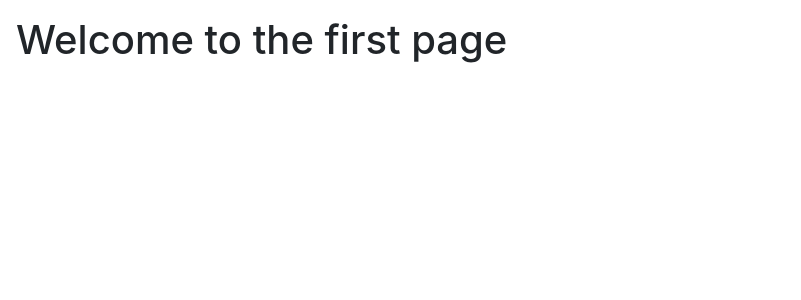
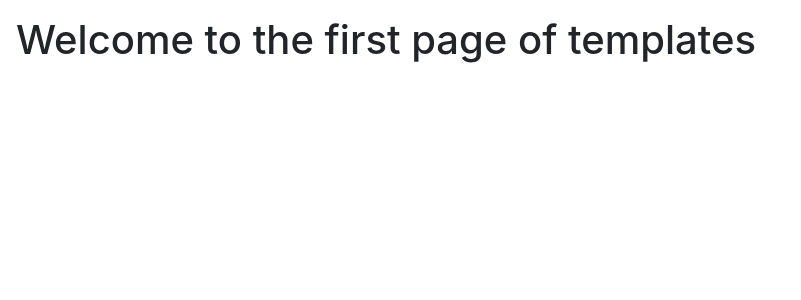
Before and after one commit to utsabgayawali/Complet-TODO, a Django app: page /home/ in a window 1280 px wide. Shown: the top 300 px of the page, without its empty margins (0-801 px from the left). Run offline with Django 5.2, Linux system fonts and the light colour scheme.

Commit message:
3rd  commit

```diff
--- a/templates/home.html
+++ b/templates/home.html
@@ -11,7 +11,7 @@
     <title>Hello, world!</title>
   </head>
   <body>
-    <h1 class="h1 mx-3 my-3">Welcome to the first page </h1>
+    <h1 class="h1 mx-3 my-3">Welcome to the first page of templates </h1>
 
     <!-- Optional JavaScript -->
     <!-- jQuery first, then Popper.js, then Bootstrap JS -->
```
